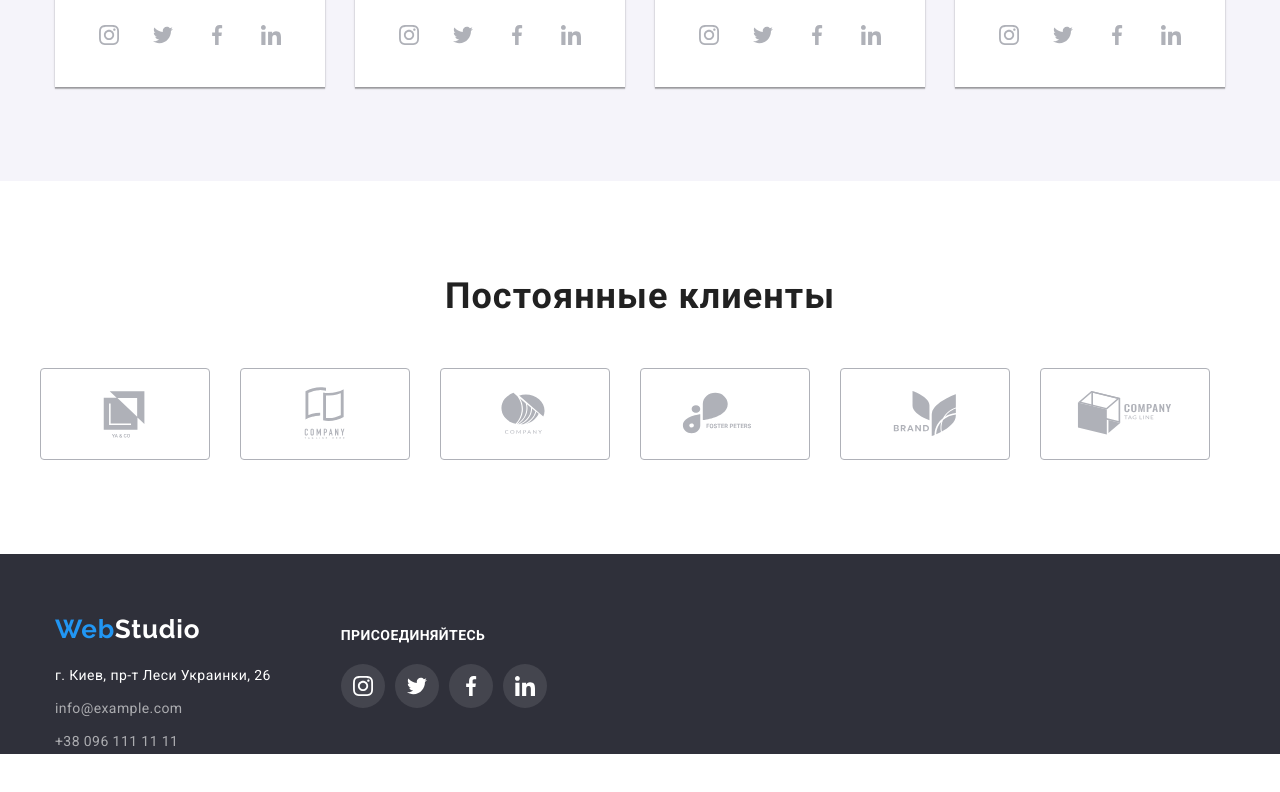
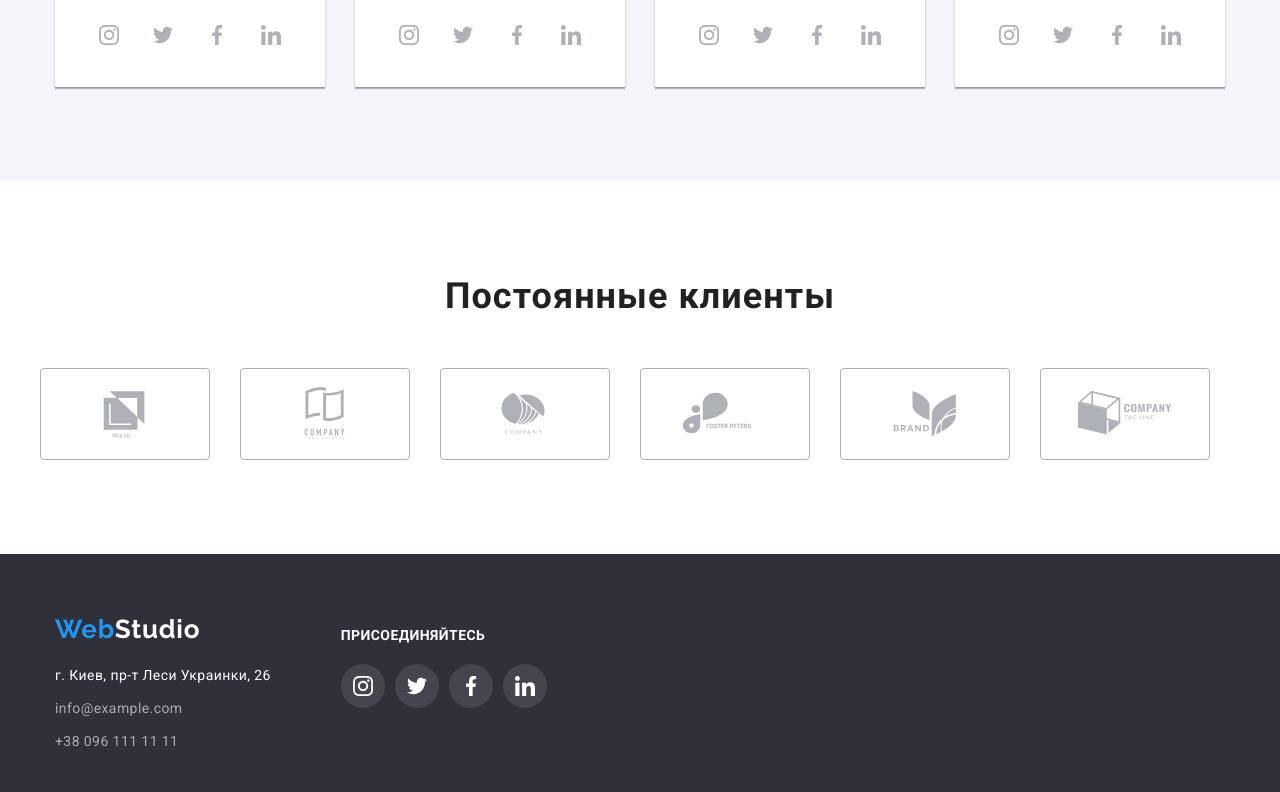
Before and after one commit to Vova-KE/goit-markup-hw-04, a plain HTML site: page index.html in a window 1280 px wide. Shown: the part 2129-2921 px from the top of the page. Before the commit the page ends 2883 px from the top, so only its background shows below. Drawn offline with nearby package versions, Linux system fonts and the light colour scheme.

Commit message:
homework#4

```diff
--- a/css/styles.css
+++ b/css/styles.css
@@ -478,8 +478,7 @@ li {
 
 .footer-section {
   background-color: var(--section-color);
-  /* padding-top: 60px;
-  padding-bottom: 60px; */
+  padding-bottom: 60px;
 }
 
 .first-bottom-logo,
```
